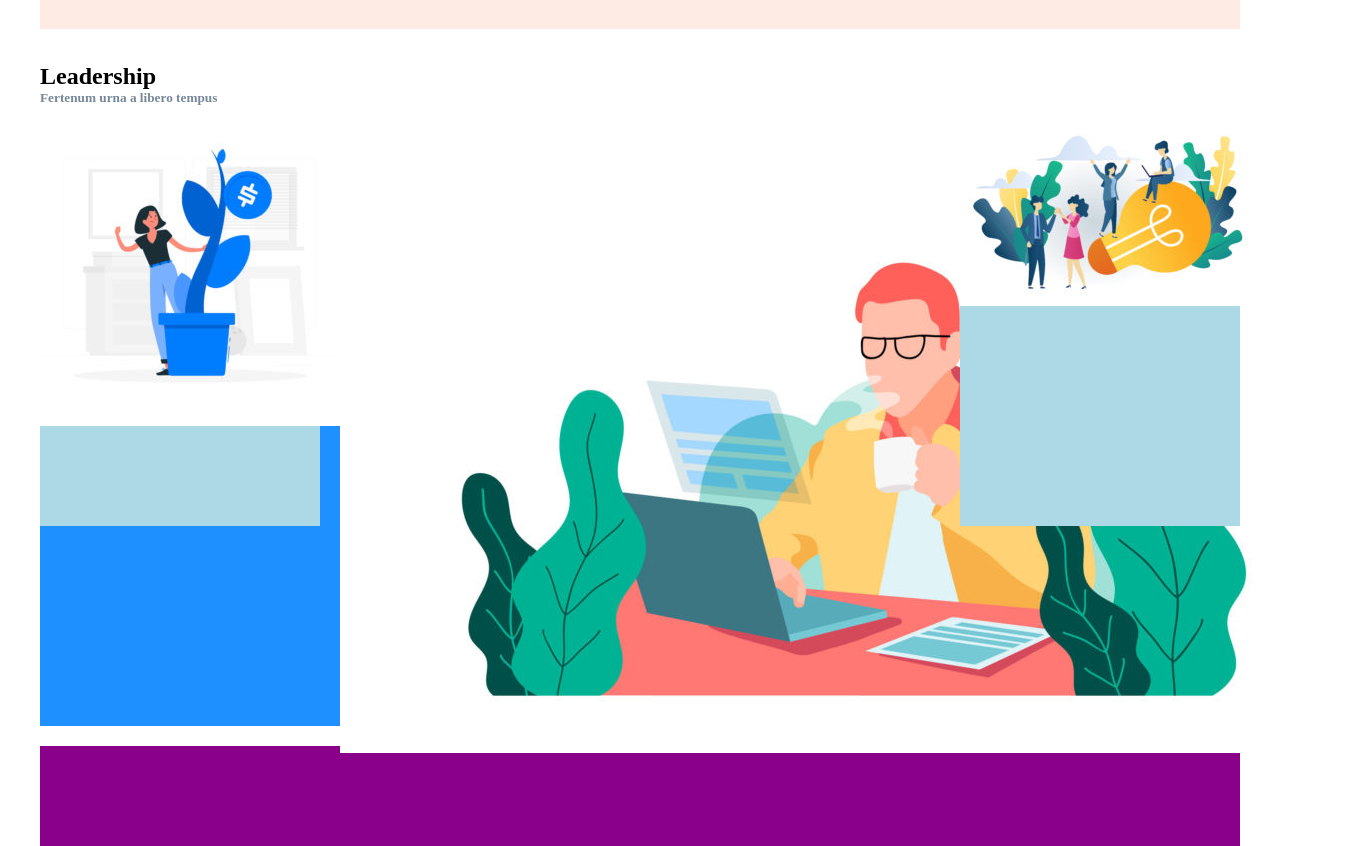
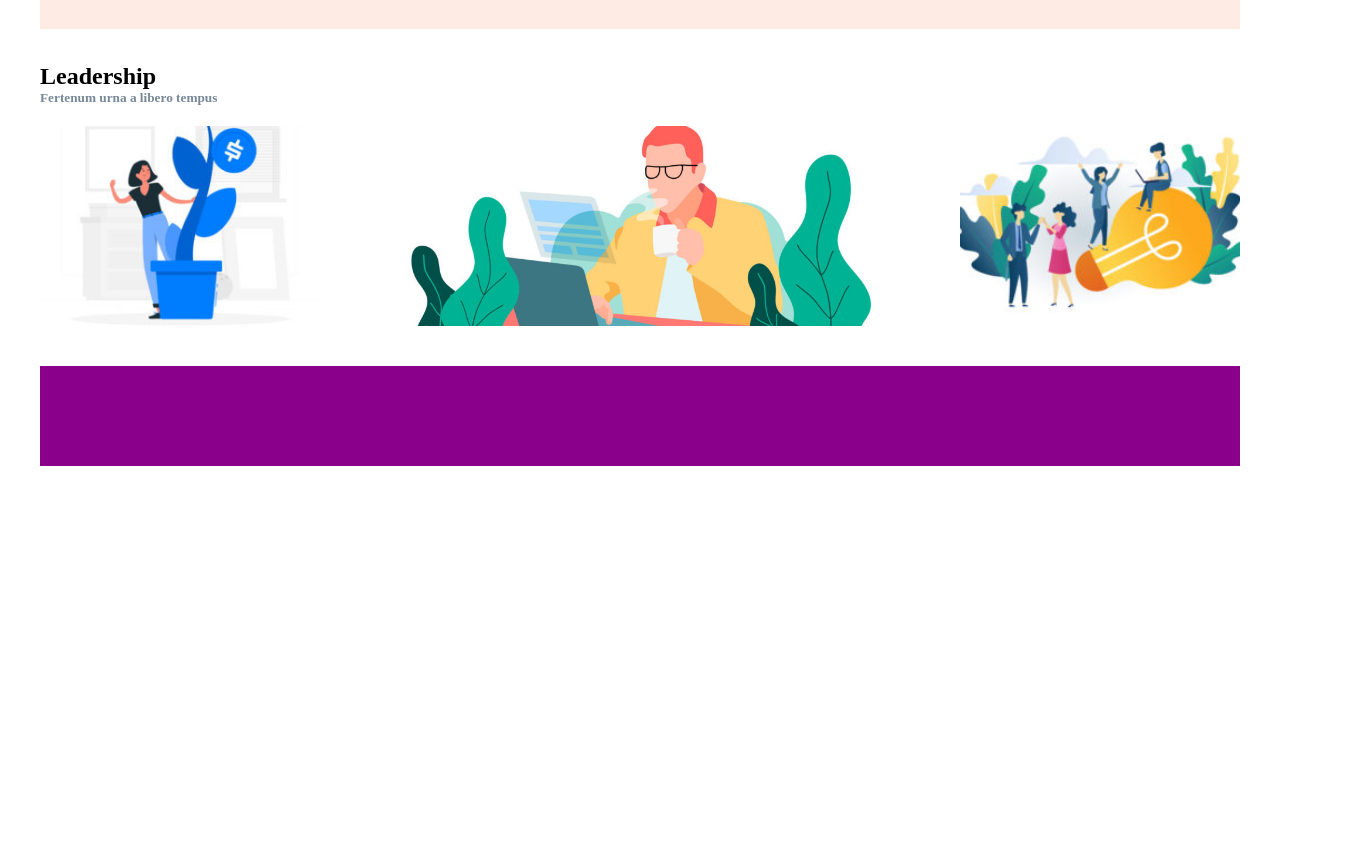
Before and after one commit to MarcoSalvatore91/htmlcss-wp, a plain HTML site: page index.html in a window 1280 px wide. Shown: the part 1020-1866 px from the top of the page, 1364 px wide, since content can reach past the window. After the commit the page ends 1486 px from the top, so only its background shows below. Drawn offline with Linux system fonts and the light colour scheme.

Commit message:
img-main

```diff
--- a/css/style.css
+++ b/css/style.css
@@ -49,24 +49,24 @@ li {
     margin-bottom: 20px;
 }
 
-.bg-blue {
+/* .bg-blue {
     min-height: 600px;
     background-color: rgb(30, 144, 255);
+} */
+
+.img-side {
+    float: left;
+    height: 200px;
+    width: calc(25% - 20px);
+    object-fit: cover;
 }
 
-.side-lightblue {
+.img-main {
     float: left;
-    height: 400px;
-    background-color: rgb(173, 216, 230);
-    width: calc(25% - 20px);
-}
-
-.main-lightblue {
-    float: left;
-    height: 400px;
-    background-color: rgb(173, 216, 230);
+    height: 200px;
     width: 50%;
     margin: 0 20px 20px 20px;
+    object-fit: cover;
 }
 
 /* footer */
```
